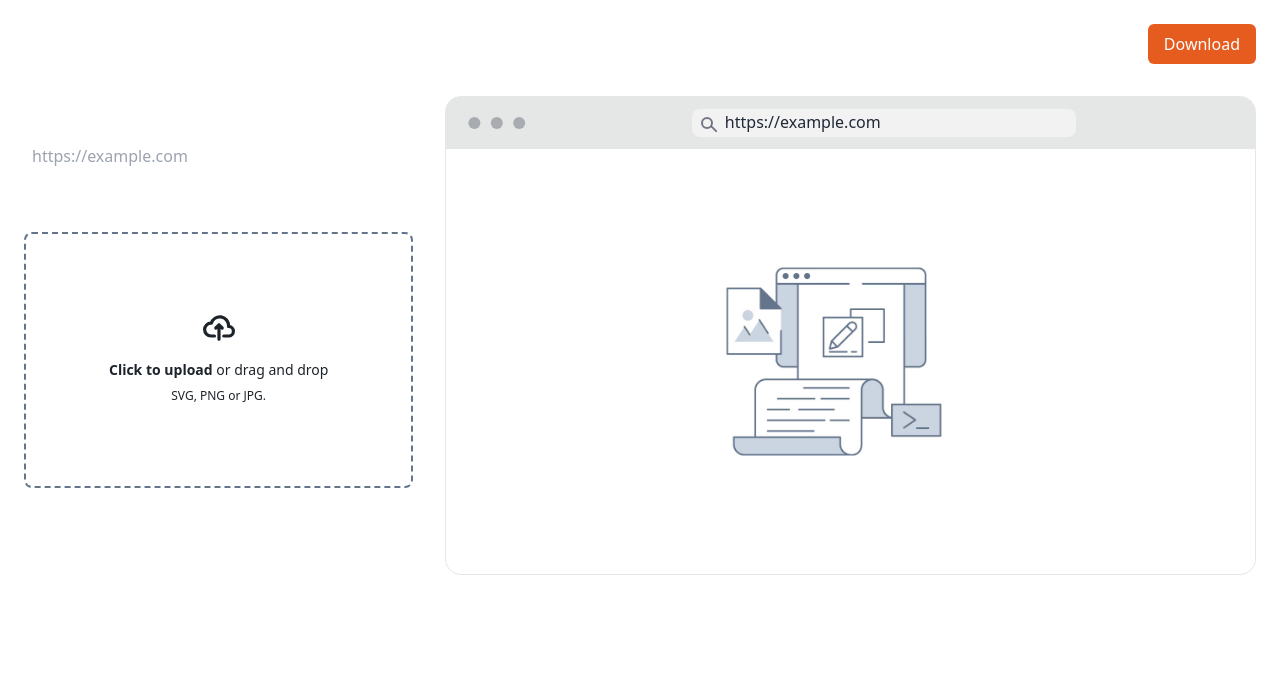
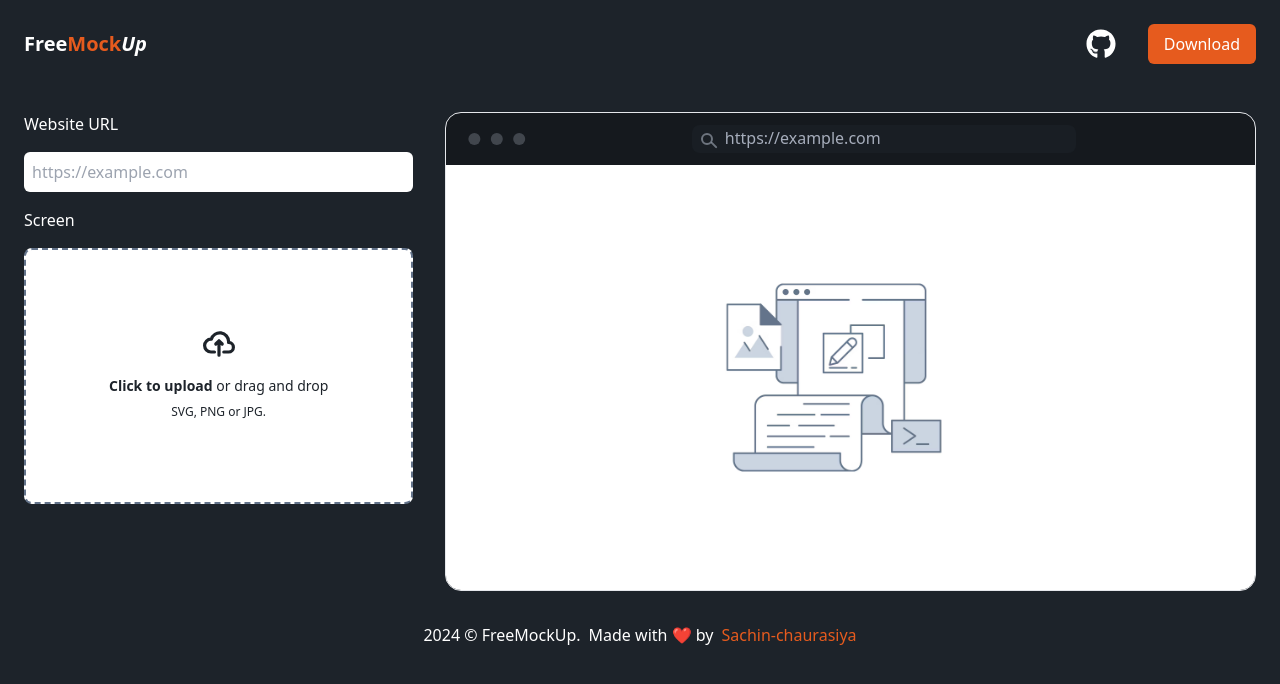
Before and after one commit to Sachin-chaurasiya/FreeMockUp, a React (Vite) app: page / in a window 1280 px wide. Shown: the top 684 px of the page. Built offline with nearby package versions, Linux system fonts and the light colour scheme.

Commit message:
Minor: add footer and github link in the header

```diff
--- a/src/App.tsx
+++ b/src/App.tsx
@@ -1,12 +1,13 @@
 import { useState } from 'react';
 import { DownloadButton } from './components/DownloadButton';
 import { MockUp } from './components/Mockup';
-import { FaGithub } from 'react-icons/fa';
+import { FaGithub, FaTimes } from 'react-icons/fa';
 
 function App() {
   const [input, setInput] = useState('');
   const [imageUrl, setImageUrl] = useState('');
   const [isUploading, setIsUploading] = useState(false);
+  const [error, setError] = useState('');
 
   const handleFileUpload = (e: React.ChangeEvent<HTMLInputElement>) => {
     setIsUploading(true);
@@ -27,22 +28,39 @@ function App() {
       };
     } catch (error) {
       // handle error
+      setError((error as Error)?.message ?? '');
       setIsUploading(false);
+
+      setTimeout(() => {
+        setError('');
+      }, 3000);
     }
   };
 
   return (
     <div className="p-6 flex flex-col gap-8">
-      <div className="flex justify-between items-center">
-        <h2 className="text-white font-bold">FreeMockUp</h2>
-        <div className="flex gap-4 items-center">
-          <span className="text-2xl cursor-pointer text-white">
-            <FaGithub />
+      {/* Header here */}
+      <header className="flex justify-between items-center">
+        <h2 className="text-white font-bold cursor-pointer text-xl">
+          Free<span className="text-brand-500">Mock</span>
+          <span className="italic">Up</span>
+        </h2>
+        <div className="flex gap-8 items-center">
+          <span className="text-3xl cursor-pointer text-white">
+            <a
+              href="https://github.com/Sachin-chaurasiya/FreeMockUp"
+              target="_blank"
+              rel="noreferrer noopener"
+            >
+              <FaGithub />
+            </a>
           </span>
           <DownloadButton />
         </div>
-      </div>
-      <div className="grid lg:grid-cols-3 md:grid-cols-3 xss:grid-cols-1 gap-8">
+      </header>
+
+      {/* Main here */}
+      <main className="grid lg:grid-cols-3 md:grid-cols-3 xss:grid-cols-1 gap-8 mt-4">
         <div className="col-span-1 flex flex-col gap-4">
           <label className="text-white" htmlFor="website-url">
             Website URL{' '}
@@ -103,7 +121,37 @@ function App() {
         <div className="col-span-2">
           <MockUp imageUrl={imageUrl} input={input} />
         </div>
-      </div>
+      </main>
+
+      {/* Footer here */}
+      <footer>
+        <p className="text-white text-center flex gap-2 items-center justify-center">
+          <span>{new Date().getFullYear()} © FreeMockUp.</span>
+          Made with ❤️ by{' '}
+          <a
+            href="https://github.com/Sachin-chaurasiya"
+            target="_blank"
+            rel="noreferrer noopener"
+            className="text-brand-500"
+          >
+            Sachin-chaurasiya
+          </a>
+        </p>
+      </footer>
+
+      {/* Toast messages here */}
+      {error && (
+        <div className="toast toast-top toast-end">
+          <div className="alert bg-red-500 text-white rounded-md px-2 py-3">
+            <span className="flex justify-between items-center gap-4">
+              <span>{error}</span>
+              <button className="cursor-pointer" onClick={() => setError('')}>
+                <FaTimes />
+              </button>
+            </span>
+          </div>
+        </div>
+      )}
     </div>
   );
 }
--- a/tailwind.config.js
+++ b/tailwind.config.js
@@ -25,4 +25,7 @@ export default {
     },
   },
   plugins: [require('daisyui')],
+  daisyui: {
+    themes: ['dark'],
+  },
 };
```
